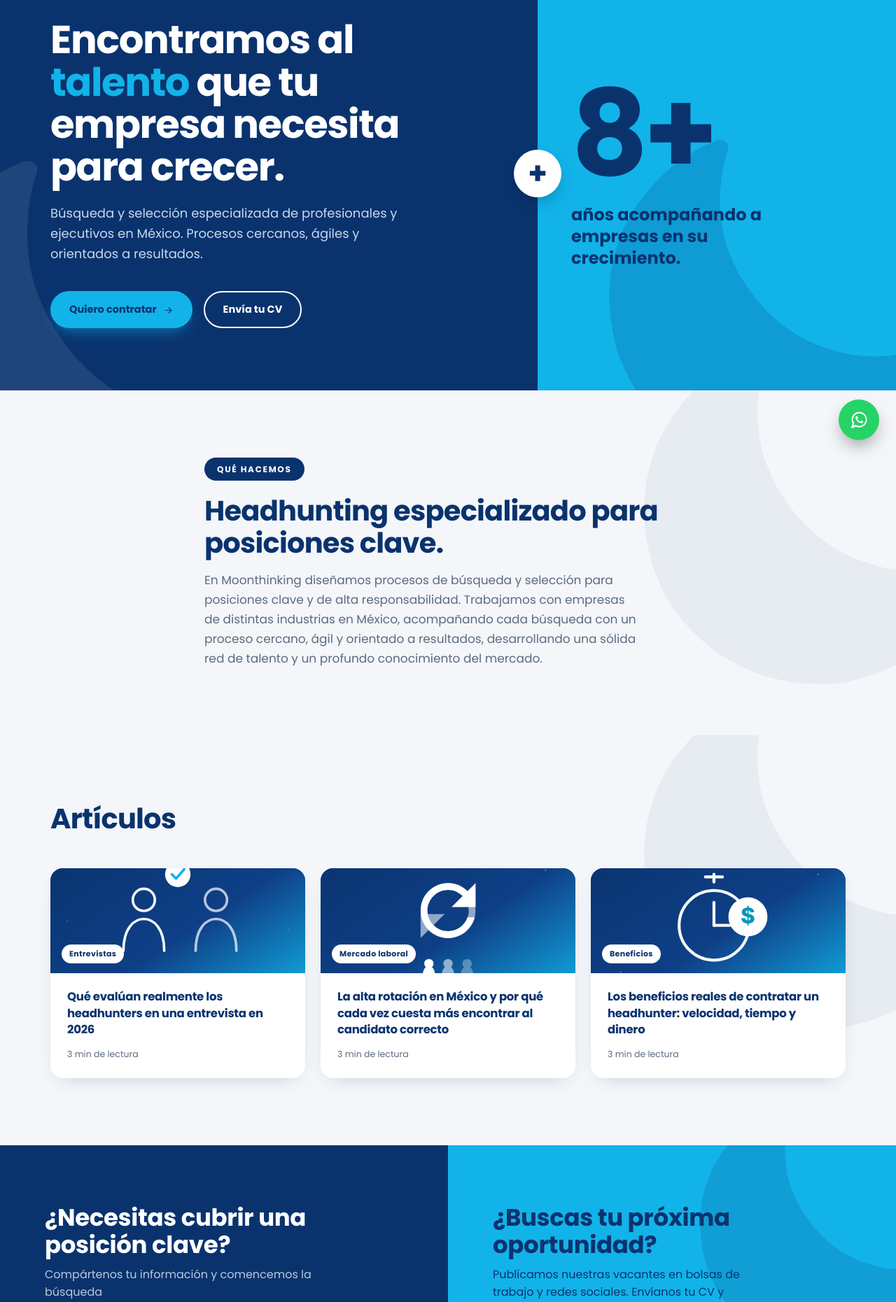
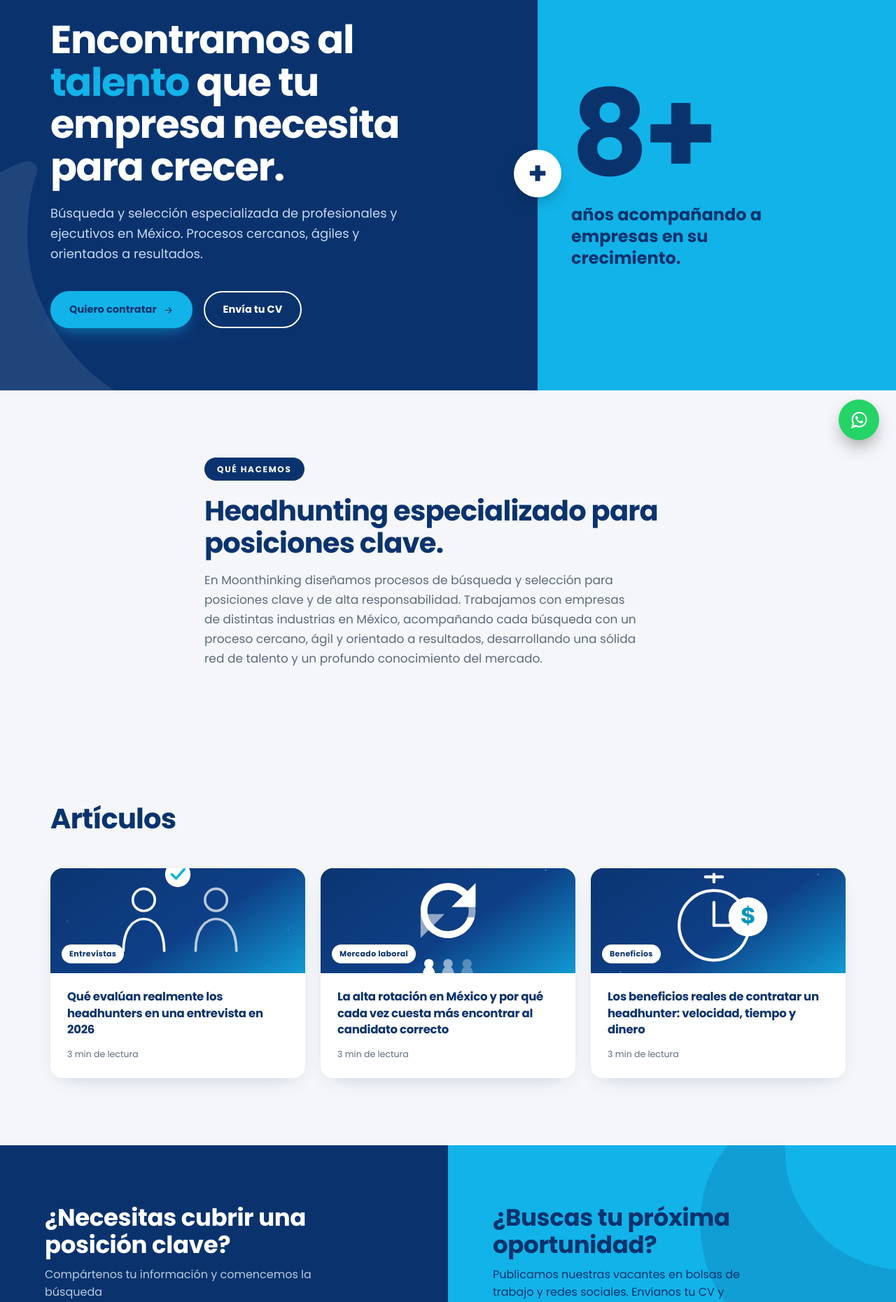
Before and after one commit to moonthinking/Moonthinking-site, a Flask app: page / in a window 1280 px wide. Shown: the part 147-2008 px from the top of the page at 70% size. Run offline with Flask 3, Linux system fonts and the light colour scheme.

Commit message:
Luna como marca de agua solo en hero y CTA (quita repeticion en secciones y footer)

```diff
--- a/static/css/main.css
+++ b/static/css/main.css
@@ -559,7 +559,6 @@ header.site nav a:hover{color:var(--cyan-dark)}
 .hero h1 em{font-style:normal;color:var(--cyan)}
 .hero .sub{color:#C9D8EE;max-width:540px}
 .hero-right{position:relative;background:var(--cyan);color:var(--navy);padding:70px 48px;display:flex;flex-direction:column;justify-content:center;overflow:visible}
-.hero-right::before{content:"";position:absolute;right:-60px;bottom:-110px;width:470px;height:470px;background:url('../img/luna_navy.png') no-repeat center/contain;opacity:.18}
 .hero-plus{position:absolute;left:-34px;top:50%;margin-top:-34px;width:68px;height:68px;border-radius:50%;background:#fff;color:var(--navy);font-size:44px;font-weight:700;display:flex;align-items:center;justify-content:center;z-index:3;line-height:1;box-shadow:0 10px 24px -8px rgba(7,11,20,.35)}
 .hero-big{font-size:170px;font-weight:700;line-height:.95;letter-spacing:-0.04em;position:relative;z-index:2}
 .hero-big-t{font-size:24px;font-weight:700;line-height:1.3;max-width:330px;margin-top:18px;position:relative;z-index:2;color:var(--navy)}
@@ -574,7 +573,6 @@ header.site nav a:hover{color:var(--cyan-dark)}
 /* --- secciones --- */
 .section{padding:96px 0;position:relative;overflow:hidden}
 .section.off{background:var(--off)}
-.section::before{content:"";position:absolute;right:-120px;top:-60px;width:480px;height:480px;background:url('../img/luna_navy.png') no-repeat center/contain;opacity:.05;pointer-events:none}
 .section h2{font-size:40px;font-weight:700;color:var(--navy);line-height:1.15}
 .section .lead{color:var(--muted)}
 
@@ -616,7 +614,6 @@ header.site nav a:hover{color:var(--cyan-dark)}
 
 /* --- footer --- */
 footer.site{background:var(--navy-deep)}
-footer.site::before{content:"";position:absolute;right:-100px;top:-80px;width:420px;height:420px;background:url('../img/luna_white.png') no-repeat center/contain;opacity:.04}
 .foot-grid h5{color:var(--cyan);letter-spacing:.14em}
 .foot-grid .social a{background:rgba(255,255,255,.08)}
 .foot-grid .social a:hover{background:var(--cyan);color:var(--navy)}
```
